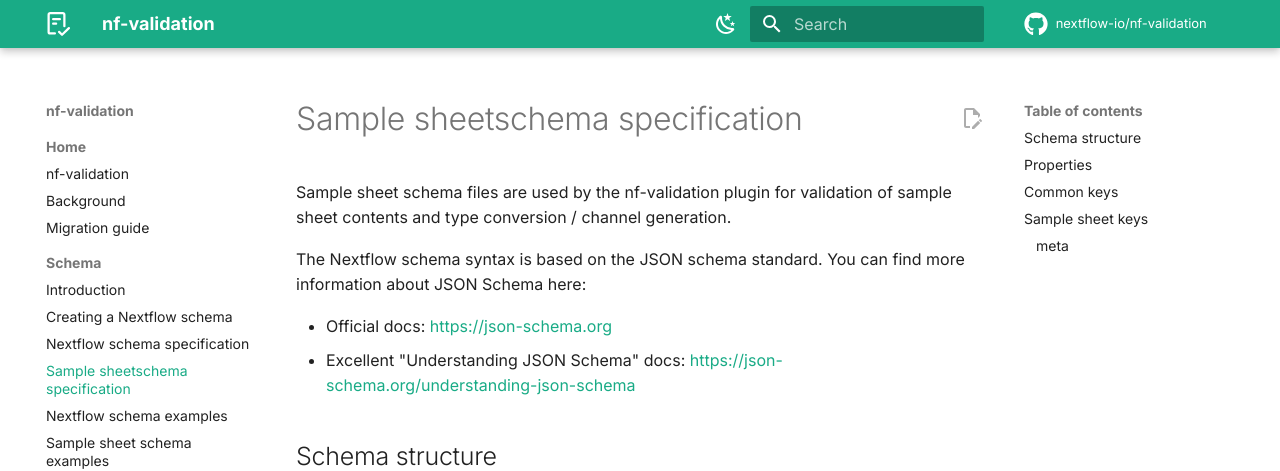
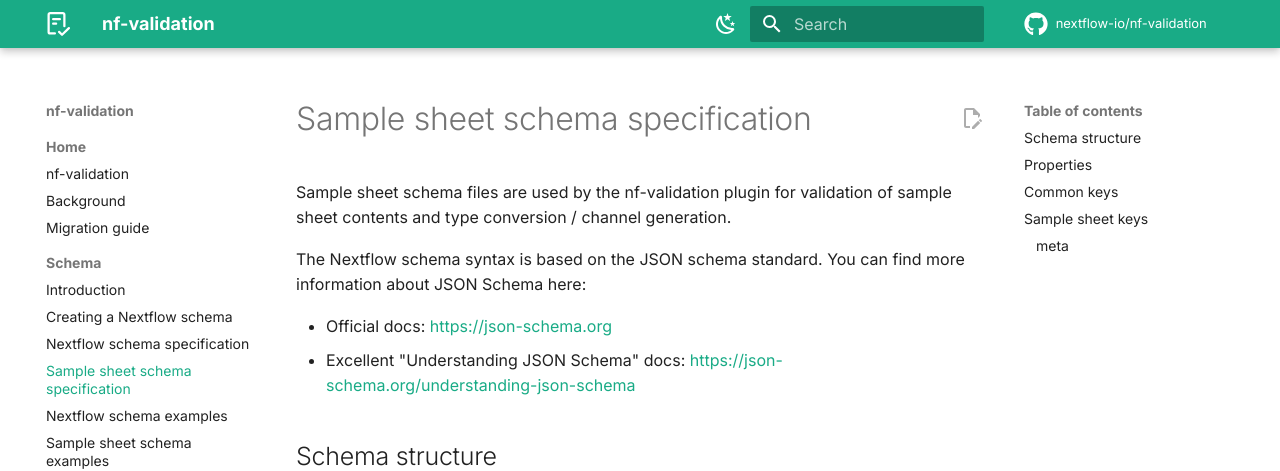
Before and after one commit to nextflow-io/nf-validation, an MkDocs documentation site: the page built from docs/nextflow_schema/sample_sheet_schema_specification.md, in a window 1280 px wide and 900 px high. Shown: the top 471 px of the window. Built offline with MkDocs 1.6.1 and Material for MkDocs 9.7.7, drawn with Linux system fonts in a browser that asks for light colours; plug-ins that fetch from the network failed and are left out; comment, search, counter and statistics services are not loaded.

Commit message:
Update docs/nextflow_schema/sample_sheet_schema_specification.md
Co-authored-by: Júlia Mir Pedrol <mirp.julia@gmail.com>

```diff
--- a/docs/nextflow_schema/sample_sheet_schema_specification.md
+++ b/docs/nextflow_schema/sample_sheet_schema_specification.md
@@ -2,7 +2,7 @@
 description: Schema specification for sample sheet validation
 ---
 
-# Sample sheetschema specification
+# Sample sheet schema specification
 
 Sample sheet schema files are used by the nf-validation plugin for validation of sample sheet contents and type conversion / channel generation.
 
```
